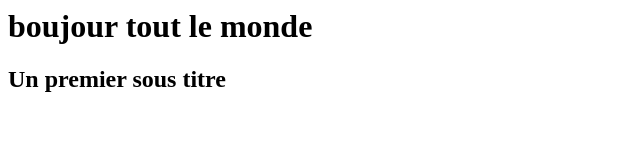
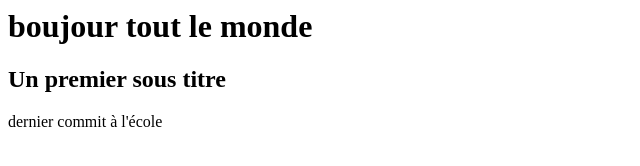
Before and after one commit to eddypmartin/veille-exemple-git, a plain HTML site: page index.htm in a window 1280 px wide. Shown: the whole page, without its empty margins (0-640 px from the left). Drawn offline with Linux system fonts and the light colour scheme.

Commit message:
ajout un paragraphe

```diff
--- a/index.htm
+++ b/index.htm
@@ -3,5 +3,6 @@
 
 <h1>boujour tout le monde </h1>
 <h2>Un premier sous titre</h2>
+<p>dernier commit à l'école</p>
 
 </html>
```
